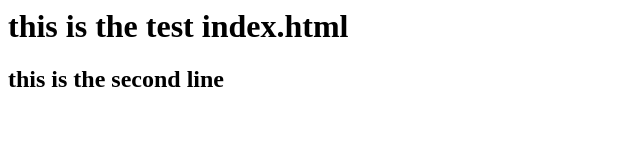
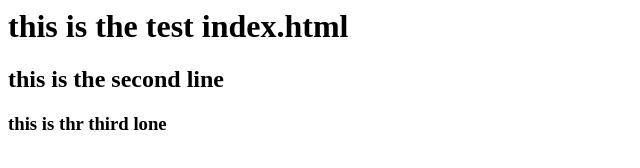
Before and after one commit to Azureanil25/Amazon, a plain HTML site: page index.html in a window 1280 px wide. Shown: the whole page, without its empty margins (0-640 px from the left). Drawn offline with Linux system fonts and the light colour scheme.

Commit message:
updated file

```diff
--- a/index.html
+++ b/index.html
@@ -1,2 +1,3 @@
 <h1/> this is the test index.html <h1/>
 <h2/> this is the second line <h2/>
+<h3/> this is thr third lone <h3/>
```
